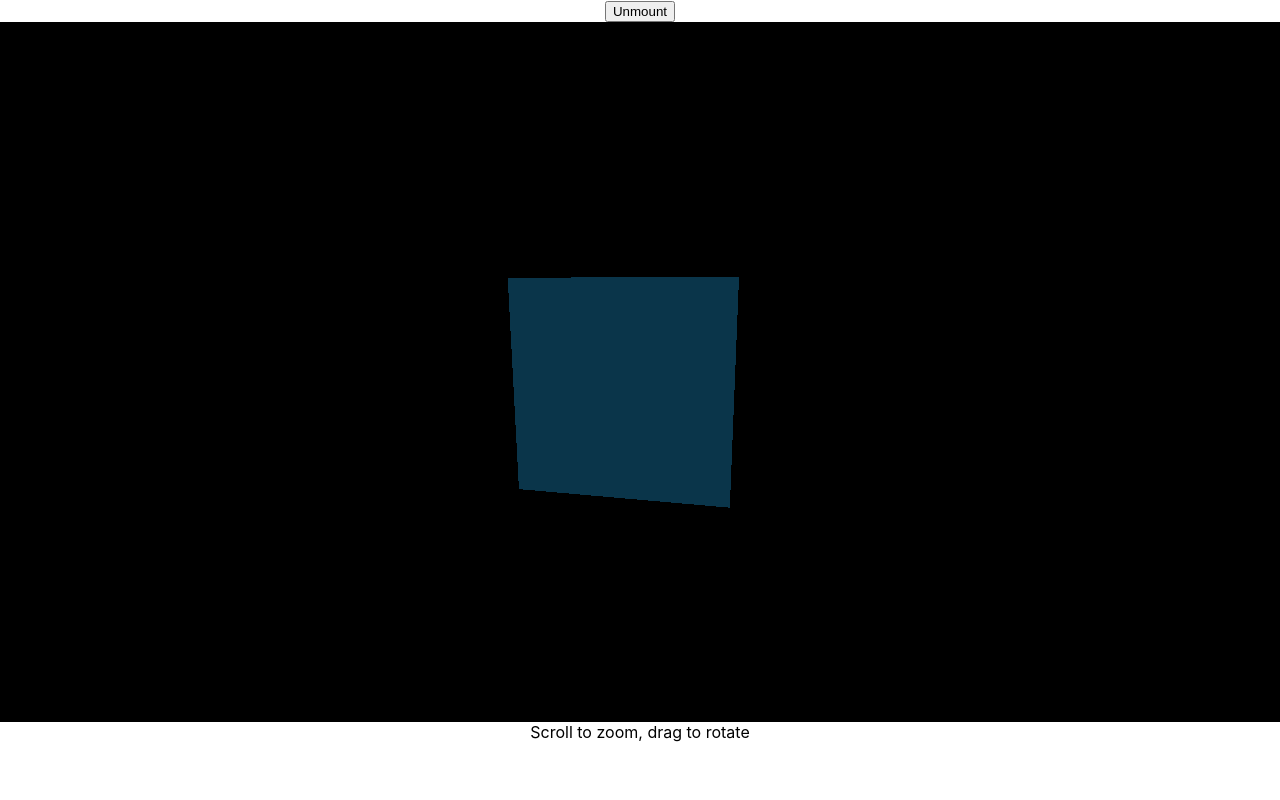
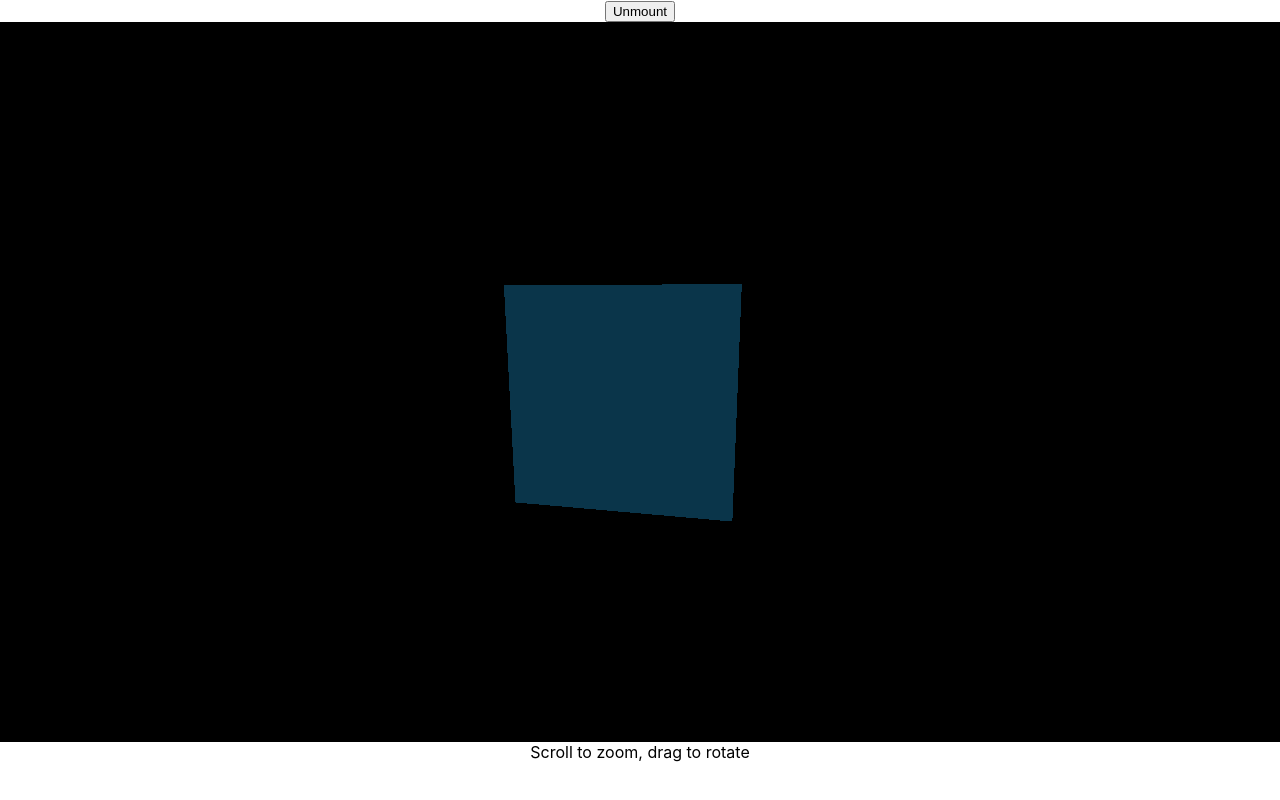
Before and after one commit to nathalia-rus/three-js-playground, a React (Create React App) app: page / in a window 1280 px wide. Built offline with nearby package versions, Linux system fonts and the light colour scheme.

Commit message:
onto making a new branch with playground stuff

```diff
--- a/src/components/pages/home.tsx
+++ b/src/components/pages/home.tsx
@@ -105,7 +105,7 @@ class Element extends React.Component<Props, {}> {
 
     render() {
         const style = {
-            height: 700, // we can control scene size by setting container dimensions
+            height: '90vh', // we can control scene size by setting container dimensions
         }
 
         return <div style={style} ref={(ref) => (this.el = ref)} />
```
